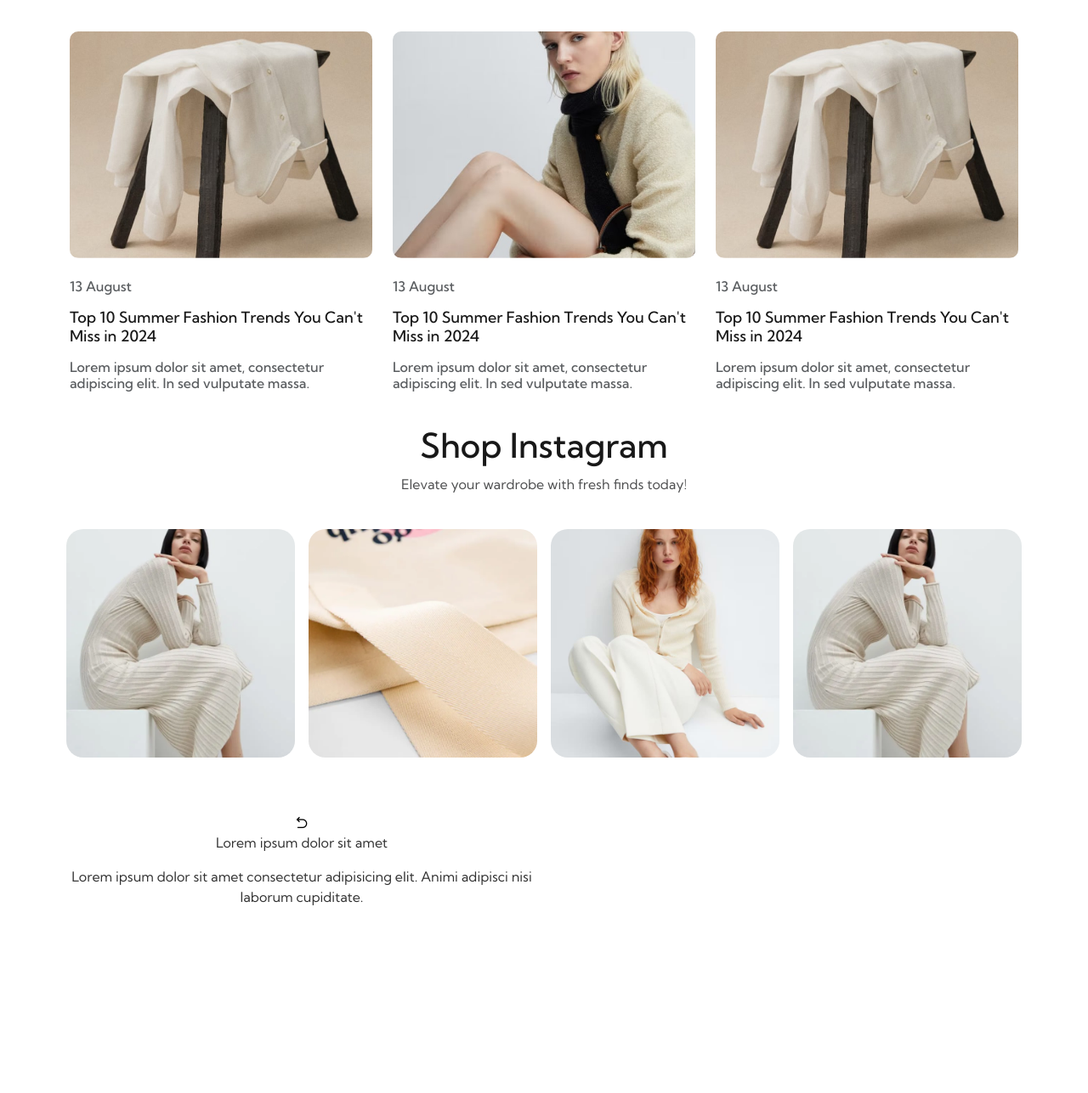
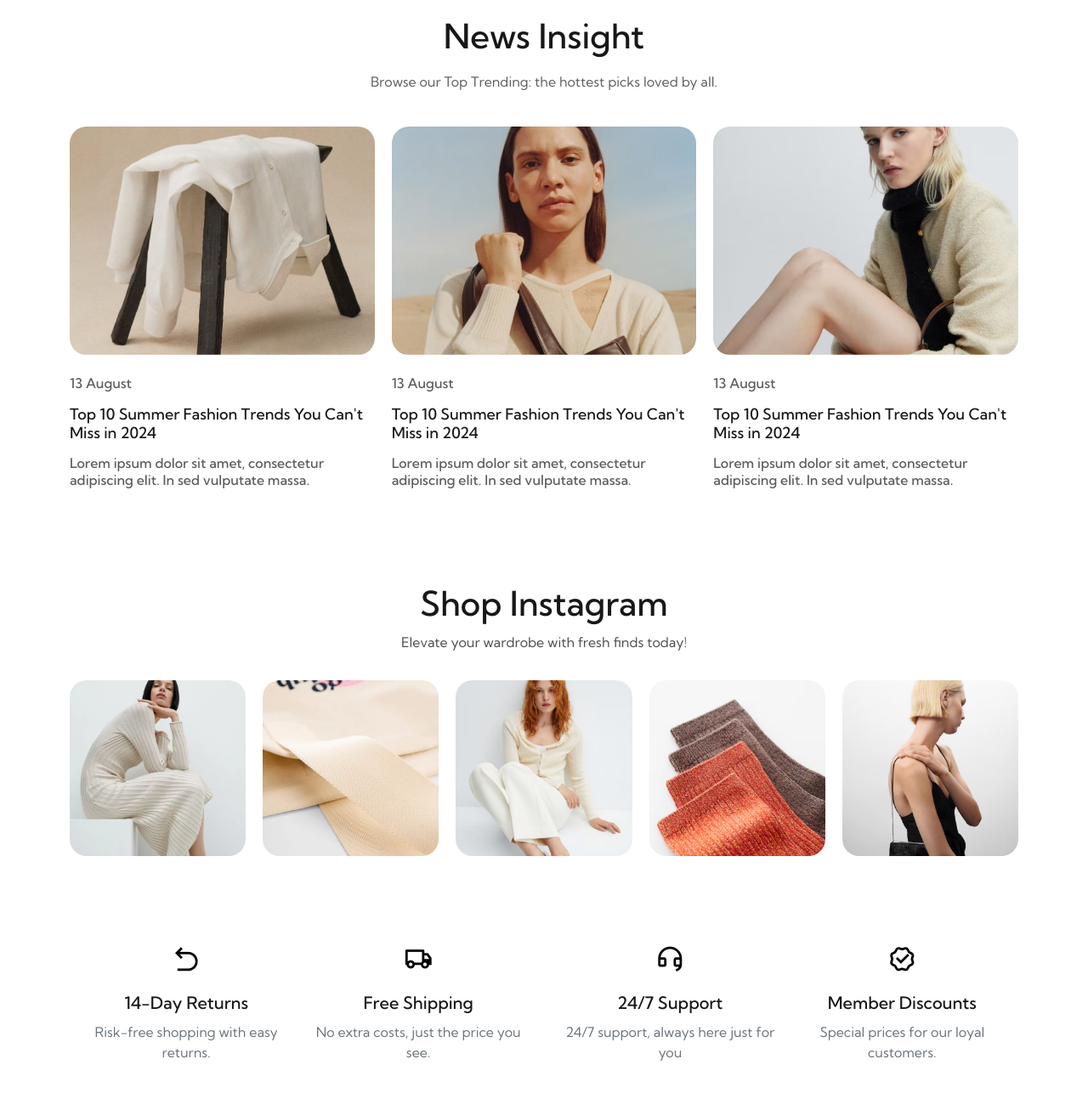
Before and after one commit to MuhammadBilalKhan88/modav, a plain HTML site: page index.html in a window 1280 px wide. Shown: the part 2933-4220 px from the top of the page at 85% size. Before the commit the page ends 4017 px from the top, so only its background shows below. Drawn offline with nearby package versions, Linux system fonts and the light colour scheme.

Commit message:
8-jan-2025

```diff
--- a/assets/css/style.css
+++ b/assets/css/style.css
@@ -298,24 +298,23 @@ ul#ulicons {
 
 }
 
-.category_img_box_inner{
+.category_img_box_inner {
     overflow: hidden;
 }
 
 .category_img_box_inner img {
     transition: transform .8s ease;
     border-radius: 20px;
-  }
+    height: 100%;
+    width: 100%;
+    object-fit: cover;
+}
 
 
 .category_img_box_inner:hover img {
-    transform: scale(1.2);
-    height: 100%;
-    width: 84%;
-    object-fit: cover;
-    border-radius: 20px;
+    transform: scale(1.05);
 
-  }
+}
 
 
 #category_section .category-img-box a {
@@ -328,6 +327,7 @@ ul#ulicons {
     right: 22px;
     position: relative;
     bottom: 61px;
+    transition: all 0.4s ease;
 }
 
 
@@ -335,7 +335,8 @@ ul#ulicons {
 #category_section .category-img-box a:hover {
     background-color: #ffffff;
     color: var(--btn-hover);
-    transition: all 0.3s ease;
+    transition: all 0.5s ease-in;
+
 }
 
 #category_section .category-img-box a:hover:after {
@@ -351,6 +352,11 @@ ul#ulicons {
     top: 3px;
     left: 5px;
     fill: #e43131;
+    transition: all 0.5s ease-in;
+    transition-delay: 0.3s;
+
+
+
 
 }
 
@@ -389,6 +395,7 @@ ul#ulicons {
 }
 
 /* Custom style for active tab */
+
 .nav-tabs .nav-link:hover {
     border-bottom: 2px solid var(--black-color) !important;
     padding: 0;
@@ -479,7 +486,7 @@ ul#ulicons {
     display: flex;
     justify-content: center;
     align-items: center;
-    bottom: 175px;
+    bottom: 170px;
     margin: 0px 30px;
     text-transform: uppercase;
     font-size: 14px;
@@ -513,20 +520,22 @@ ul#ulicons {
 }
 
 .sizechart a {
-    padding: 5px 10px;
+    padding: 5px 4px;
     color: #000;
     text-decoration: none;
     transition: all 0.4s ease-in;
+    font-size: 13px;
+    font-weight: var(--font-500);
 
 }
 
 .sizechart-inner {
     position: absolute;
     bottom: 129px;
-    background: #fff;
+    background: linear-gradient(148.05deg, rgba(255, 255, 255, 0.4) 0%, rgba(255, 255, 255, 0.6) 100%);
     width: 100%;
     padding: 5px;
-    transform: translateY(0px);
+    transform: translateY(100%);
     opacity: 0;
     visibility: hidden;
     transition: all 0.4s ease-in;
@@ -537,7 +546,7 @@ ul#ulicons {
     opacity: 1;
     visibility: visible;
     transition: all 0.4s ease-in;
-    transition-delay: 0.2s;
+    transition-delay: 0.1s;
 }
 
 
@@ -643,8 +652,6 @@ ul#ulicons {
     font-weight: var(--font-500);
     font-size: 40px;
     line-height: 48px;
-    font-family: "Kumbh Sans", sans-serif;
-    text-rendering: optimizeLegibility;
     color: var(--heading-color);
 }
 
@@ -652,18 +659,17 @@ ul#ulicons {
     font-weight: var(--font-400);
     /* font-size: 20px; */
     line-height: 26px;
-    font-family: "Kumbh Sans", sans-serif;
-    text-rendering: optimizeLegibility;
     color: var(--text-color);
 }
 
-.instagram_images img {
-    width: 100%;
+.instagram_images_inner img {
+
     height: 100%;
     object-fit: cover;
     border-radius: 20px;
     overflow: hidden;
 }
+
 
 .instagram_images_inner {
     overflow: hidden;
@@ -677,6 +683,7 @@ ul#ulicons {
 .instagram_images_inner:hover img {
     transform: scale(1.2);
 }
+
 
 /* Instagram Section Styling End  */
 
@@ -703,6 +710,8 @@ ul#ulicons {
     object-fit: cover;
     border-radius: 10px;
     overflow: hidden;
+    border-radius: 20px;
+
 
 }
 
@@ -732,7 +741,7 @@ ul#ulicons {
 
 
 /* Support Section Styling Start  */
-.icon-box .icon i{
+.icon-box .icon i {
     color: #000;
     font-size: 50px;
 }
@@ -742,3 +751,45 @@ ul#ulicons {
 
 
 /* Support Section Styling End */
+
+
+#support_section .container .row .support_inner .support_inner_box .icon_box .icon i {
+    color: #000;
+    font-size: 2.1rem;
+    font-weight: var(--font-400);
+
+}
+
+#support_section .container .row .support_inner .support_inner_box .icon_box .icon_box_heading {
+    font-size: 20px;
+    line-height: 28px;
+    font-weight: var(--font-500);
+}
+
+.icon_box_content {
+    padding-top: 12px;
+}
+
+
+
+
+/*
+    **ABout Us Page Stlying Start**
+*/
+/* .carousel-item{
+    background-image: url("assets/Images/about_us_banner/page-title.webp");
+    background-position: center;
+    background-repeat: no-repeat;
+    background-size: cover;
+} */
+#inner_page_banner .carousel .carousel-inner .carousel-item .carousel-caption .inner_page_banner_heading {
+    font-weight: var(--font-500);
+    font-size: 2.3rem;
+    line-height: 48px;
+    margin-top: 10px;
+}
+
+
+/*
+    **ABout Us Page Stlying End**
+*/
--- a/index.html
+++ b/index.html
@@ -95,7 +95,7 @@
 
   <section id="banner_section">
 
-    <swiper-container id="banner_carousel" class="mySwiper" autoplay space-between="30" pagination="true"
+    <swiper-container id="banner_carousel" class="mySwiper " autoplay speed="1000" space-between="30" pagination="true"
       pagination-clickable="true">
 
       <swiper-slide data-swiper-autoplay="6000">
@@ -1507,7 +1507,7 @@
 
   <!-- Collection Section Start -->
 
-  <section id="collection_section" class="py-3">
+  <section id="collection_section" class="py-5">
 
     <div class="container">
       <div class="row">
@@ -1544,7 +1544,7 @@
 
   <!-- News Insight Section Start -->
 
-  <section id="insight_section">
+  <section id="insight_section" class="py-5">
     <div class="container">
       <div class="row">
         <div class="col-md-12 insight_inner text-center">
@@ -1554,7 +1554,77 @@
       </div>
 
       <div class="row">
-        <div class="col-md-4 col-lg-4 insight_images mt-4">
+
+        <swiper-container class="mySwiper" pagination="true" pagination-clickable="true" space-between="20"
+          slides-per-view="3">
+          <swiper-slide>
+
+            <div class=" insight_images mt-4 text-start">
+              <div class="insight_inner_image">
+                <img src="assets/images/News insight_images/blog-grid-1.webp" class="img-fluid" alt="">
+              </div>
+              <h6 class="text-muted mt-4">13 August</h6>
+              <a class="font-weight-bold" href="#">
+                <h4 class="mt-3">Top 10 Summer Fashion Trends You Can't Miss in 2024</h4>
+              </a>
+              <p>
+              <h6 class="text-muted">Lorem ipsum dolor sit amet, consectetur adipiscing elit. ln sed vulputate massa.</h6>
+              </p>
+            </div>
+
+
+
+
+          </swiper-slide>
+          <swiper-slide>
+
+            <div class=" insight_images mt-4 text-start">
+              <div class="insight_inner_image">
+                <img src="assets/images/News insight_images/blog-grid-8.webp" class="img-fluid" alt="">
+
+              </div>
+              <h6 class="text-muted mt-4">13 August</h6>
+              <a class="font-weight-bold" href="#">
+                <h4 class="mt-3">Top 10 Summer Fashion Trends You Can't Miss in 2024</h4>
+              </a>
+              <p>
+              <h6 class="text-muted">Lorem ipsum dolor sit amet, consectetur adipiscing elit. ln sed vulputate massa.</h6>
+              </p>
+            </div>
+
+
+
+
+          </swiper-slide>
+          <swiper-slide>
+
+
+            <div class=" insight_images mt-4 text-start">
+              <div class="insight_inner_image">
+                <div class="insight_inner_image">
+                  <img src="assets/images/News insight_images/blog-grid-6.webp" class="img-fluid" alt="">
+                </div>
+              </div>
+              <h6 class="text-muted mt-4">13 August</h6>
+              <a class="font-weight-bold" href="#">
+                <h4 class="mt-3">Top 10 Summer Fashion Trends You Can't Miss in 2024</h4>
+              </a>
+              <p>
+              <h6 class="text-muted">Lorem ipsum dolor sit amet, consectetur adipiscing elit. ln sed vulputate massa.</h6>
+              </p>
+            </div>
+
+
+
+          </swiper-slide>
+
+
+
+        </swiper-container>
+      </div>
+
+      <!-- <div class="row">
+        <div class="col-md-4 col-lg-4 insight_images mt-4 text-start">
           <div class="insight_inner_image">
             <img src="assets/images/News insight_images/blog-grid-1.webp" class="img-fluid" alt="">
           </div>
@@ -1567,7 +1637,7 @@
           </p>
         </div>
 
-        <div class="col-md-4 col-lg-4 insight_images mt-4">
+        <div class="col-md-4 col-lg-4 insight_images mt-4 text-start">
           <div class="insight_inner_image">
             <img src="assets/images/News insight_images/blog-grid-6.webp" class="img-fluid" alt="">
 
@@ -1581,7 +1651,7 @@
           </p>
         </div>
 
-        <div class="col-md-4 col-lg-4 insight_images mt-4">
+        <div class="col-md-4 col-lg-4 insight_images mt-4 text-start">
           <div class="insight_inner_image">
             <div class="insight_inner_image">
               <img src="assets/images/News insight_images/blog-grid-1.webp" class="img-fluid" alt="">
@@ -1595,7 +1665,7 @@
           <h6 class="text-muted">Lorem ipsum dolor sit amet, consectetur adipiscing elit. ln sed vulputate massa.</h6>
           </p>
         </div>
-      </div>
+      </div> -->
 
 
     </div>
@@ -1608,36 +1678,70 @@
 
 
   <!-- Instagram Section Start -->
-  <section id="instagram_section" class="py-4">
+  <section id="instagram_section" class="py-5">
     <div class="container">
-      <div class="row">
+      <div class="row mb-3">
         <div class="col-md-12 instagram_inner text-center">
           <h1 class="insta_heading">Shop Instagram</h1>
           <p class="insta_para">Elevate your wardrobe with fresh finds today!</p>
         </div>
       </div>
 
-      <div class="row py-4">
-        <div class="col-md-3 col-lg-3 col-sm,-12 mb-sm-3 instagram_images p-0 px-2 mb-sm-3">
+      <swiper-container class="mySwiper" space-between="20" slides-per-view="5">
+        <swiper-slide>
           <div class="instagram_images_inner">
             <img src="/assets/Images/instagram_images/instagallery1.webp" class="img-fluid" alt="">
 
           </div>
-        </div>
-        <div class="col-md-3 col-lg-3 col-sm,-12 mb-sm-3 instagram_images p-0 px-2 mb-sm-3">
+        </swiper-slide>
+        <swiper-slide>
           <div class="instagram_images_inner">
-
-            <img src="/assets/Images/instagram_images/instagallery2.webp" class="img mb-sm-3-fluid" alt="">
-
-          </div>
-        </div>
-        <div class="col-md-3 col-lg-3 col-sm,-12 mb-sm-3 instagram_images p-0 px-2 mb-sm-3">
+            <img src="/assets/Images/instagram_images/instagallery2.webp" class="img-fluid" alt="">
+
+          </div>
+        </swiper-slide>
+        <swiper-slide>
           <div class="instagram_images_inner">
             <img src="/assets/Images/instagram_images/instagallery3.webp" class="img-fluid" alt="">
 
           </div>
-        </div>
-        <div class="col-md-3 col-lg-3 col-sm,-12 mb-sm-3 instagram_images p-0 px-2 mb-sm-3">
+        </swiper-slide>
+        <swiper-slide>
+          <div class="instagram_images_inner">
+            <img src="/assets/Images/instagram_images/instagallery4.webp" class="img-fluid" alt="">
+
+          </div>
+        </swiper-slide>
+        <swiper-slide>
+          <div class="instagram_images_inner">
+            <img src="/assets/Images/instagram_images/instagallery5.webp" class="img-fluid" alt="">
+
+          </div>
+        </swiper-slide>
+
+      </swiper-container>
+
+      <!-- <div class="row py-4">
+        <div class="col-md-3 col-lg-3 col-sm-12 mb-sm-3 instagram_images p-0  mb-sm-3">
+          <div class="instagram_images_inner">
+            <img src="/assets/Images/instagram_images/instagallery1.webp" class="img-fluid" alt="">
+
+          </div>
+        </div>
+        <div class="col-md-3 col-lg-3 col-sm-12 mb-sm-3 instagram_images p-0  mb-sm-3">
+          <div class="instagram_images_inner">
+
+            <img src="/assets/Images/instagram_images/instagallery2.webp" class="img-fluid" alt="">
+
+          </div>
+        </div>
+        <div class="col-md-3 col-lg-3 col-sm-12 mb-sm-3 instagram_images p-0  mb-sm-3">
+          <div class="instagram_images_inner">
+            <img src="/assets/Images/instagram_images/instagallery3.webp" class="img-fluid" alt="">
+
+          </div>
+        </div>
+        <div class="col-md-3 col-lg-3 col-sm-12 mb-sm-3 instagram_images p-0  mb-sm-3">
           <div class="instagram_images_inner">
             <div class="instagram_images_inner">
               <img src="/assets/Images/instagram_images/instagallery1.webp" class="img-fluid" alt="">
@@ -1647,7 +1751,8 @@
           </div>
         </div>
 
-      </div>
+
+      </div> -->
 
     </div>
   </section>
@@ -1657,30 +1762,64 @@
 
 
   <!-- Support Section Styling Start -->
-  <section id="support_section">
+  <section id="support_section" class="py-5">
     <div class="container">
       <div class="row">
-        <div class="col-md-6 support_inner d-flex justify-content-center align-items-center">
+        <div class="col-md-6 support_inner d-flex justify-content-between">
+          <div class="support_inner_box ">
+            <div class="icon_box text-center">
+
+              <div class="icon">
+                <i class="ri-arrow-go-back-line"></i>
+              </div>
+              <div class="icon_box_content">
+                <h5 class="icon_box_heading">14-Day Returns</h5>
+                <p class="icon_box_para text-secondary">Risk-free shopping with easy returns.</p>
+              </div>
+            </div>
+          </div>
           <div class="support_inner_box">
             <div class="icon_box text-center">
 
-                <div class="icon">
-                  <i class="ri-arrow-go-back-line" style="color: #000;"></i>
-                </div>
-
-              <p>Lorem ipsum dolor sit amet</p>
-              <p>Lorem ipsum dolor sit amet consectetur adipisicing elit. Animi adipisci nisi laborum cupiditate.</p>
+              <div class="icon">
+                <i class="ri-truck-line"></i>
+              </div>
+              <div class="icon_box_content">
+                <h5 class="icon_box_heading">Free Shipping</h5>
+                <p class="icon_box_para text-secondary">No extra costs, just the price you see.</p>
+              </div>
             </div>
           </div>
-
+        </div>
+        <div class="col-md-6 support_inner d-flex justify-content-between  ">
+          <div class="support_inner_box ">
+            <div class="icon_box text-center">
+
+              <div class="icon">
+                <i class="ri-customer-service-line"></i>
+              </div>
+              <div class="icon_box_content">
+                <h5 class="icon_box_heading">24/7 Support</h5>
+                <p class="icon_box_para text-secondary">24/7 support, always here just for you</p>
+              </div>
+            </div>
+          </div>
+          <div class="support_inner_box">
+            <div class="icon_box text-center">
+
+              <div class="icon">
+                <i class="ri-verified-badge-line"></i>
+              </div>
+              <div class="icon_box_content ">
+                <h5 class="icon_box_heading">Member Discounts</h5>
+                <p class="icon_box_para text-secondary">Special prices for our loyal customers.</p>
+              </div>
+            </div>
+          </div>
         </div>
 
       </div>
     </div>
-
-
-
-
   </section>
 
 
```
Also changed, not shown: aboutus.html (added, +141 -0 lines), assets/Images/about_us_banner/page-title.webp (added).
